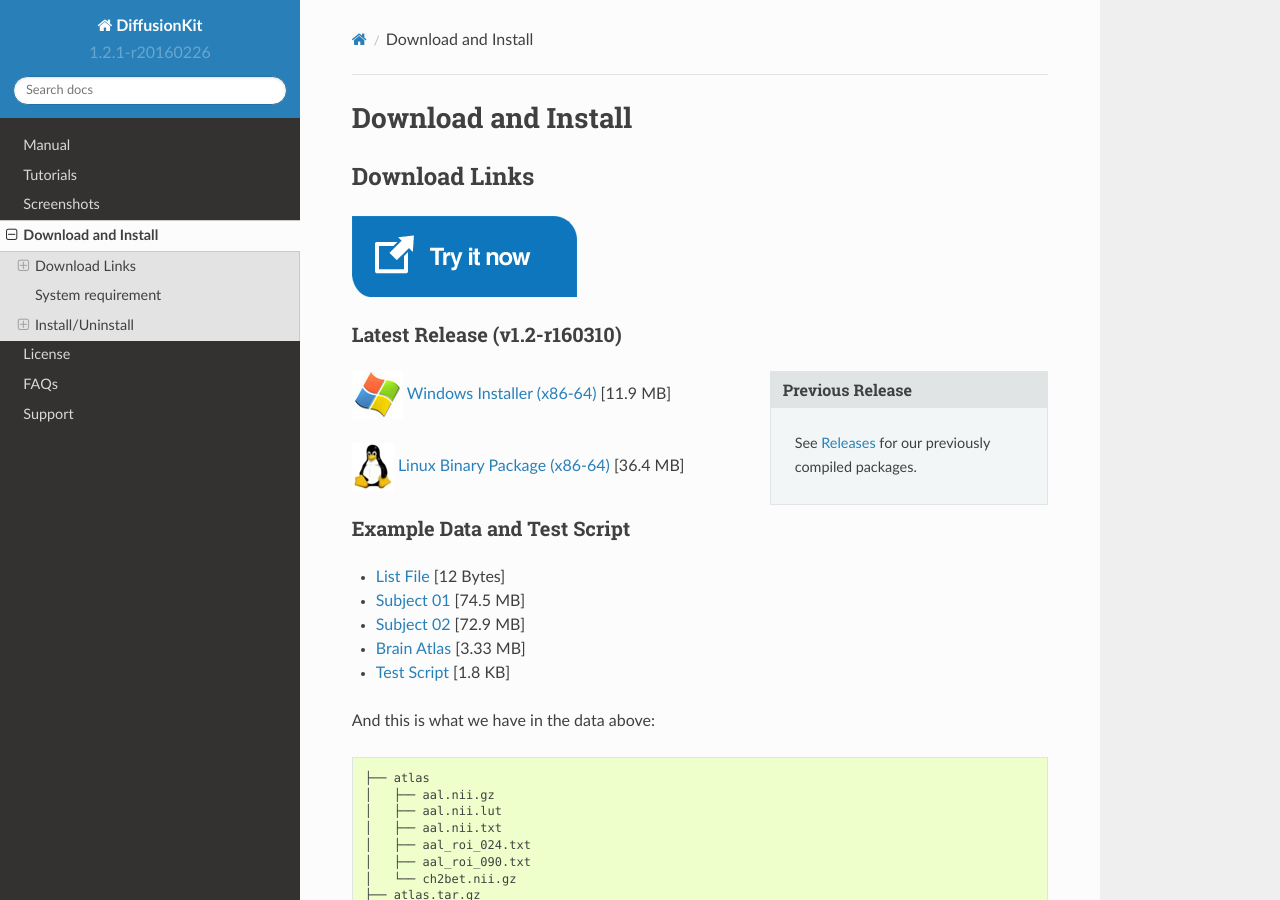
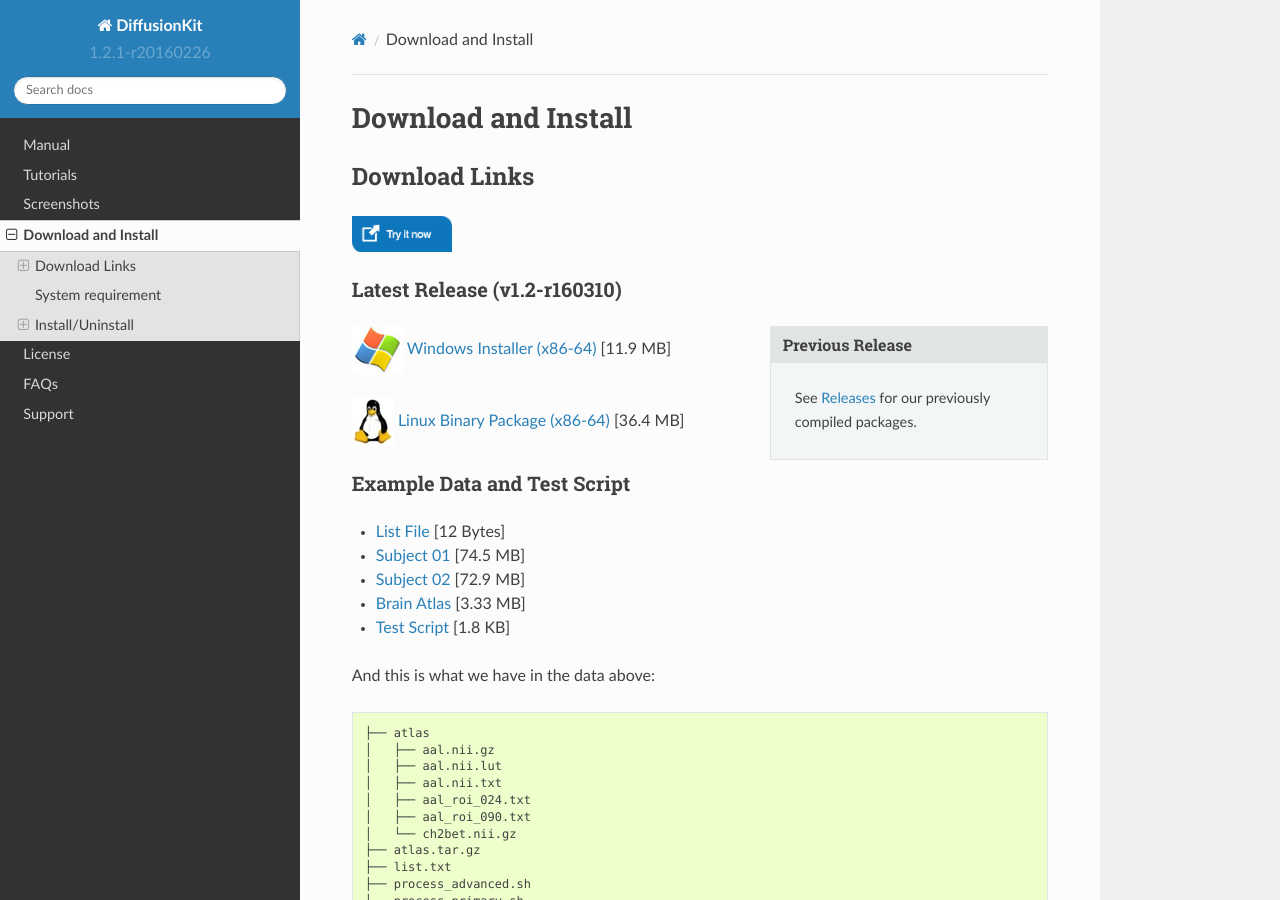
Before and after one commit to brainnetome/diffusionkit, a Sphinx documentation site: the page built from source/download.rst, in a window 1280 px wide and 900 px high. Built offline with Sphinx 7.4.7 and the Read the Docs theme 2.0.0, drawn with Linux system fonts in a browser that asks for light colours.

Commit message:
add try it now button;

```diff
--- a/source/download.rst
+++ b/source/download.rst
@@ -11,6 +11,7 @@
 ==============
 
 .. image:: images/try_now_sidebar.png
+  :width: 100px
   :target: http://diffusion.brainnetome.org/en/latest/_static/test-diffusionkit.sh
 
 .. |winlogo| image:: images/winlogo.png
```
